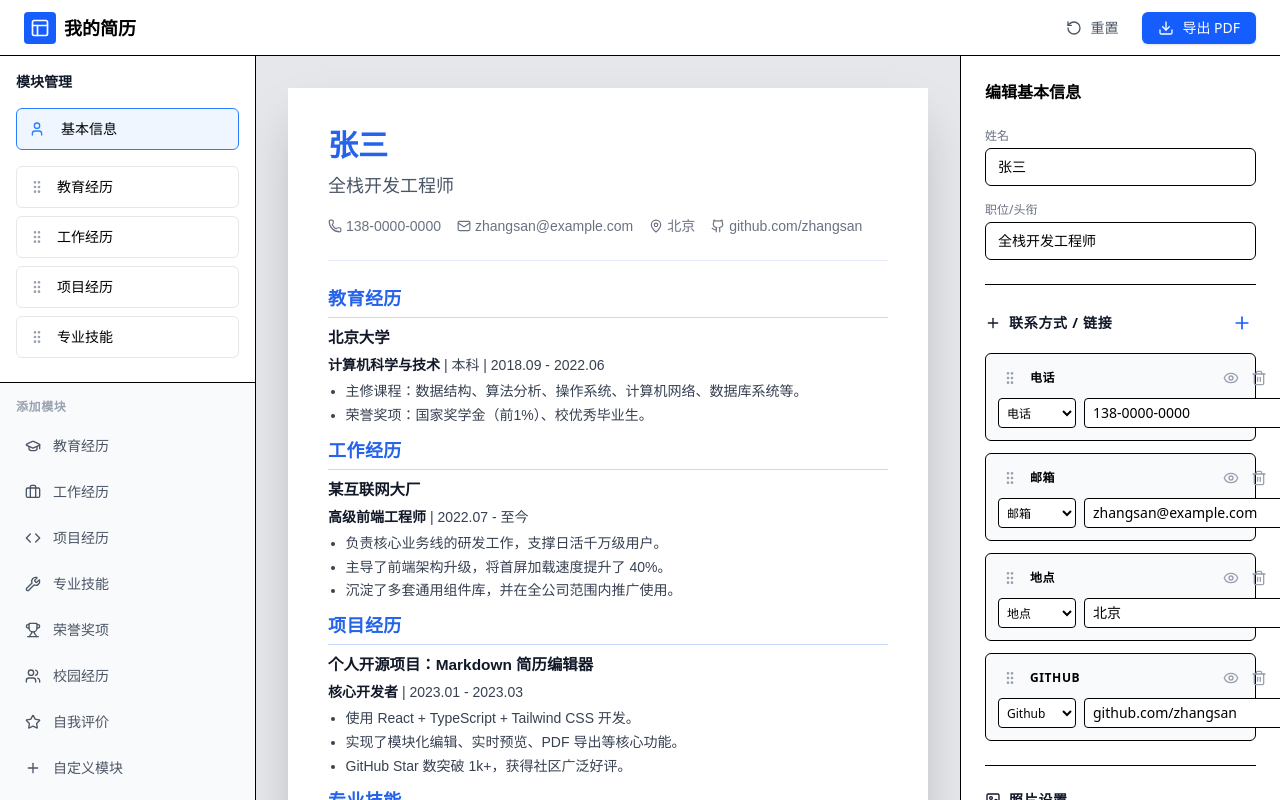
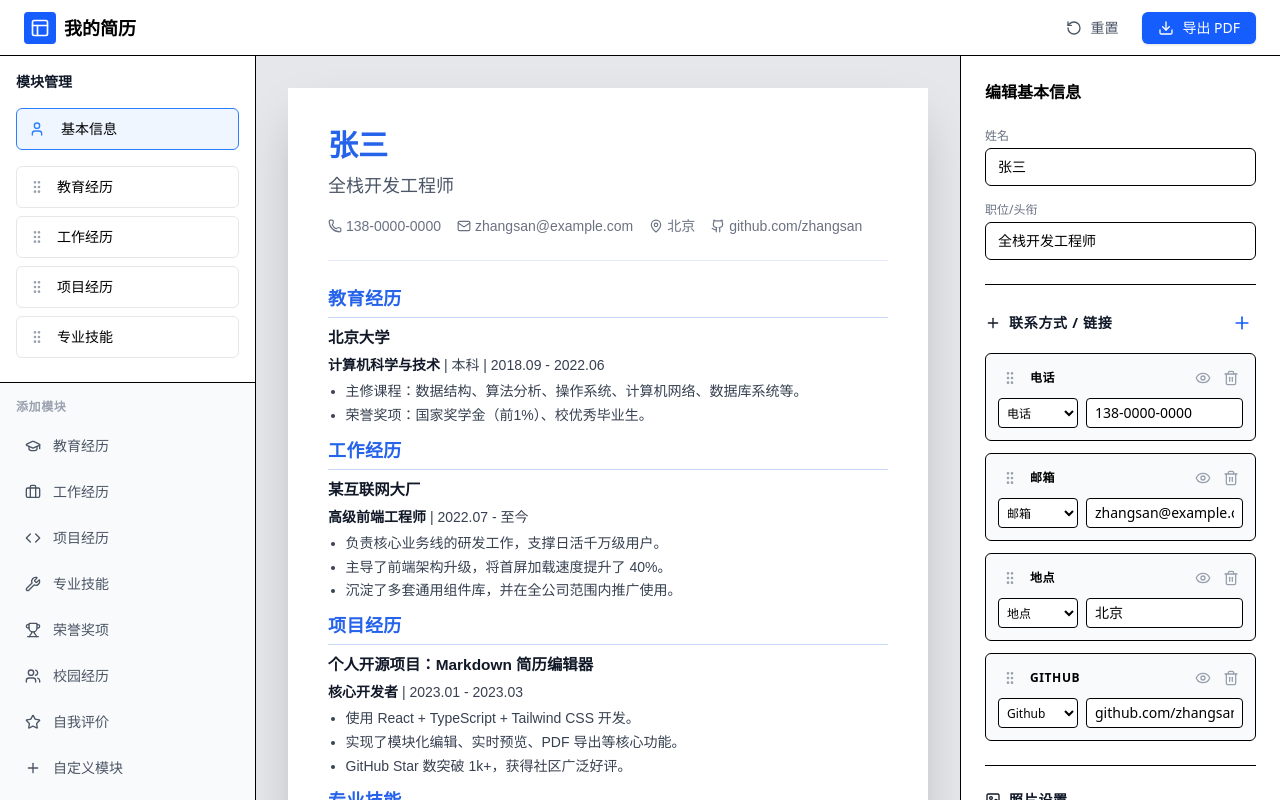
Before and after one commit to lhao4/ResumeFlow, a React (Vite) app: page / in a window 1280 px wide. Both pictures are taken after a click on the element "基本信息". Built offline with nearby package versions, Linux system fonts and the light colour scheme.

Commit message:
fix(inspector): Improve drag handle and input layout
Add overflow-hidden to Inspector to prevent layout shifts.
Make drag handle and delete/toggle buttons shrinkable to ensure labels fit.
Improve input wrapping to prevent text overflow.
Update placeholder text for clarity.

```diff
--- a/src/components/editor/Inspector.tsx
+++ b/src/components/editor/Inspector.tsx
@@ -46,23 +46,23 @@ function SortableProfileField({ field }: SortableProfileFieldProps) {
       ref={setNodeRef}
       style={style}
       className={cn(
-        "flex flex-col gap-2 p-3 rounded-md border bg-gray-50 transition-all",
+        "flex flex-col gap-2 p-3 rounded-md border bg-gray-50 transition-all overflow-hidden",
         !field.visible && "opacity-50",
         isDragging && "z-50 shadow-lg"
       )}
     >
-      <div className="flex items-center gap-2">
-        <div {...attributes} {...listeners} className="cursor-grab active:cursor-grabbing p-1 text-gray-400 hover:text-gray-600">
+      <div className="flex items-center gap-2 min-w-0">
+        <div {...attributes} {...listeners} className="cursor-grab active:cursor-grabbing p-1 text-gray-400 hover:text-gray-600 flex-shrink-0">
           <GripVertical className="w-4 h-4" />
         </div>
         <input
           type="text"
           value={field.label}
           onChange={(e) => updateProfileField(field.id, { label: e.target.value })}
-          placeholder="标签 (如: 电话)"
-          className="flex-1 bg-transparent border-none text-xs font-bold uppercase tracking-wider focus:ring-0 p-0"
+          placeholder="标签"
+          className="flex-1 min-w-0 bg-transparent border-none text-xs font-bold uppercase tracking-wider focus:ring-0 p-0"
         />
-        <div className="flex items-center gap-1">
+        <div className="flex items-center gap-1 flex-shrink-0">
           <button
             onClick={() => updateProfileField(field.id, { visible: !field.visible })}
             className="p-1 text-gray-400 hover:text-blue-500 rounded"
@@ -78,11 +78,11 @@ function SortableProfileField({ field }: SortableProfileFieldProps) {
         </div>
       </div>
 
-      <div className="flex gap-2">
+      <div className="flex gap-2 min-w-0">
         <select
           value={field.icon || ''}
           onChange={(e) => updateProfileField(field.id, { icon: e.target.value })}
-          className="text-xs border rounded px-1 py-1 bg-white w-24"
+          className="text-xs border rounded px-1 py-1 bg-white w-20 flex-shrink-0"
         >
           <option value="">无图标</option>
           <option value="Phone">电话</option>
@@ -99,7 +99,7 @@ function SortableProfileField({ field }: SortableProfileFieldProps) {
           value={field.value}
           onChange={(e) => updateProfileField(field.id, { value: e.target.value })}
           placeholder="内容"
-          className="flex-1 px-2 py-1 border rounded text-sm bg-white"
+          className="flex-1 min-w-0 px-2 py-1 border rounded text-sm bg-white"
         />
       </div>
     </div>
```
